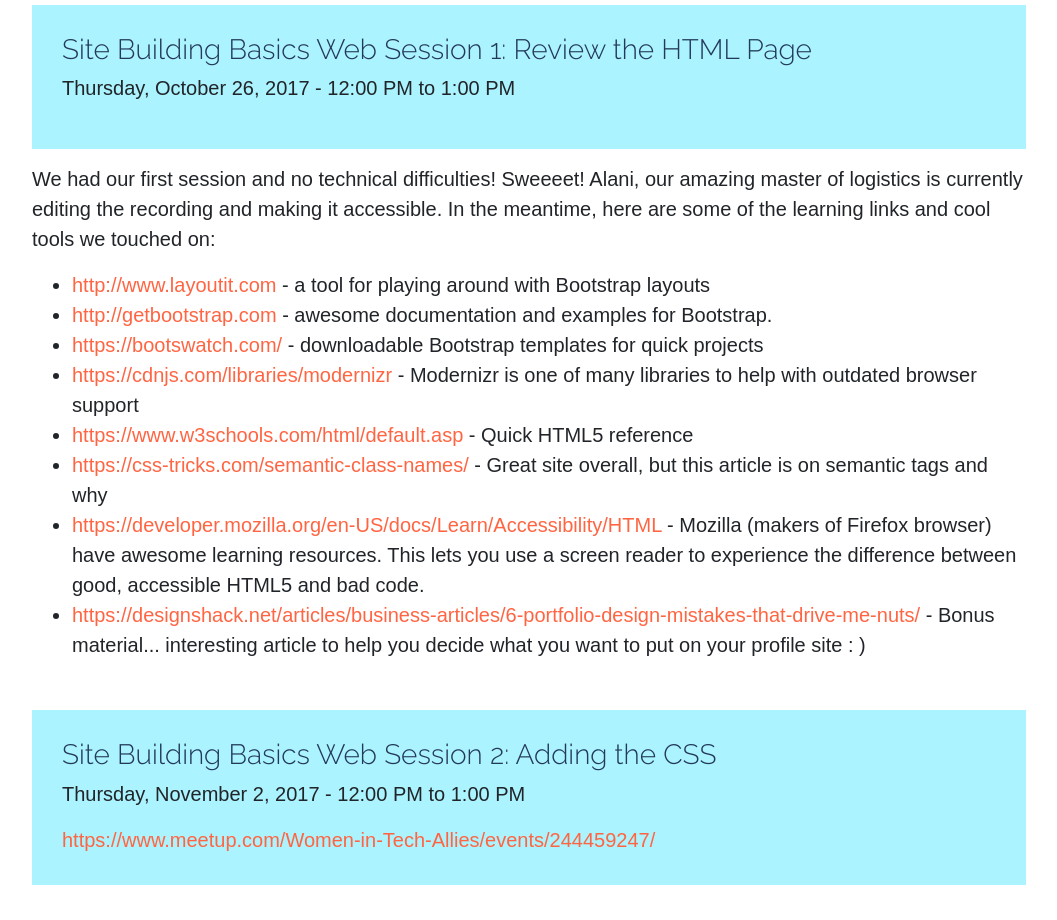
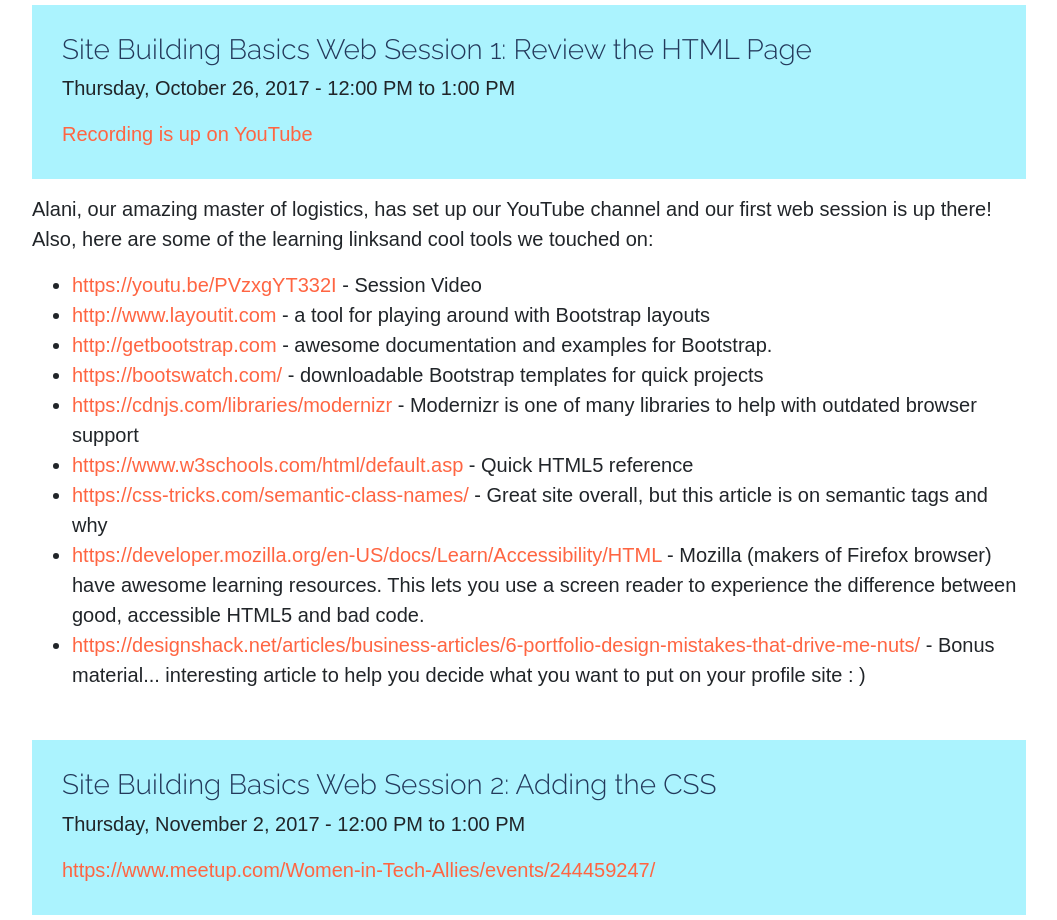
Before and after one commit to susanwands/Site-Building-Basics, a plain HTML site: page index.html in a window 1280 px wide. Shown: the part 1220-2140 px from the top of the page, without its empty margins (48-1105 px from the left). Drawn offline with nearby package versions, Linux system fonts and the light colour scheme; a web font is replaced by a local one.

Commit message:
Youtube links

```diff
--- a/index.html
+++ b/index.html
@@ -82,16 +82,18 @@
                         <div class="session-header">
                             <h3>Site Building Basics Web Session 1: Review the HTML Page</h3>
                             <p>Thursday, October 26, 2017 - 12:00 PM to 1:00 PM</p>
-
+                            <a href="https://youtu.be/PVzxgYT332I" target="_blank">Recording is up on YouTube</a>
                         </div>
                         <div class="session-notes">
                             <p>
-                                We had our first session and no technical difficulties! Sweeeet! Alani, our amazing master of logistics is currently editing
-                                the recording and making it accessible. In the meantime, here are some of the learning links
-                                and cool tools we touched on:
+                                Alani, our amazing master of logistics, has set up our YouTube channel and our first web session is up there! Also, here
+                                are some of the learning linksand cool tools we touched on:</p>
 
-                            </p>
+
                             <ul>
+                                <li>
+                                    <a href="https://youtu.be/PVzxgYT332I" target="_blank">https://youtu.be/PVzxgYT332I</a> - Session Video
+                                </li>
                                 <li>
                                     <a href="http://www.layoutit.com">http://www.layoutit.com</a> - a tool for playing around with Bootstrap layouts</li>
                                 <li>
```
